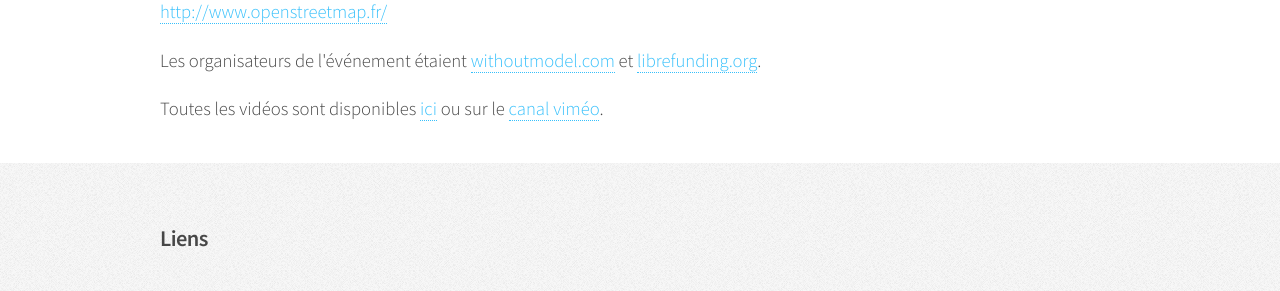
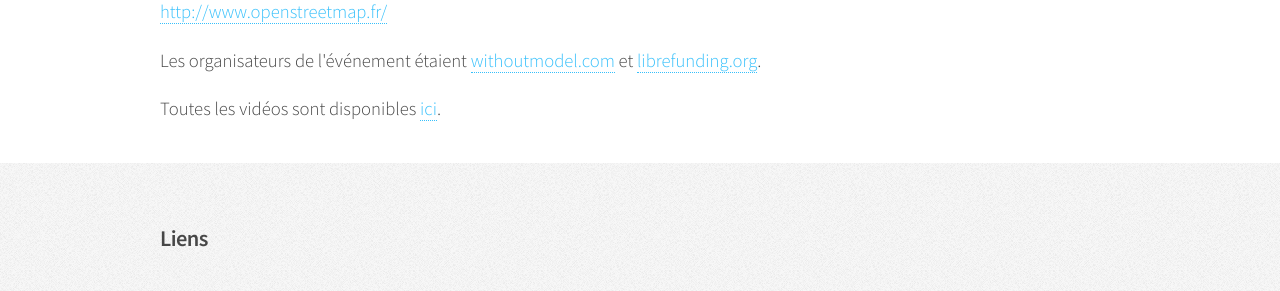
Before and after one commit to bzg/hackadon-fr, a Jekyll site: the page built from 2014.html, in a window 1280 px wide. Shown: the part 952-1243 px from the top of the page. Built offline with Jekyll 4.4.1, drawn with Linux system fonts in a browser that asks for light colours; nearby versions of some CDN libraries; library files that are not in the unit come from our copies.

```diff
--- a/2014.html
+++ b/2014.html
@@ -53,8 +53,7 @@ layout: default
 
 	<p>
 	  Toutes les vidéos sont
-	  disponibles <a href="2014-videos.html">ici</a> ou sur le
-	  <a href="https://vimeo.com/channels/960363">canal viméo</a>.
+	  disponibles <a href="https://vimeo.com/channels/960363">ici</a>.
 	</p>
 
       </article>
--- a/_includes/footer.html
+++ b/_includes/footer.html
@@ -8,7 +8,7 @@
 	    <h3>Liens</h3>
 	    <ul class="links">
 	      <li><a href="faq.html">F.A.Q.</a></li>
-	      <li><a href="2014-videos.html">Vidéos 2014</a></li>
+	      <li><a href="https://vimeo.com/channels/960363">Vidéos 2014</a></li>
 	      <li><a href="2014.html">Hackadon 2014</a></li>
 	      <li><a href="2013.html">Hackadon 2013</a></li>
 	      <li><a href="http://eepurl.com/buX9dr">Rester informé</a></li>
```
Also changed, not shown: assets/images/banner.jpg, assets/images/hackadon_banner1.png.
